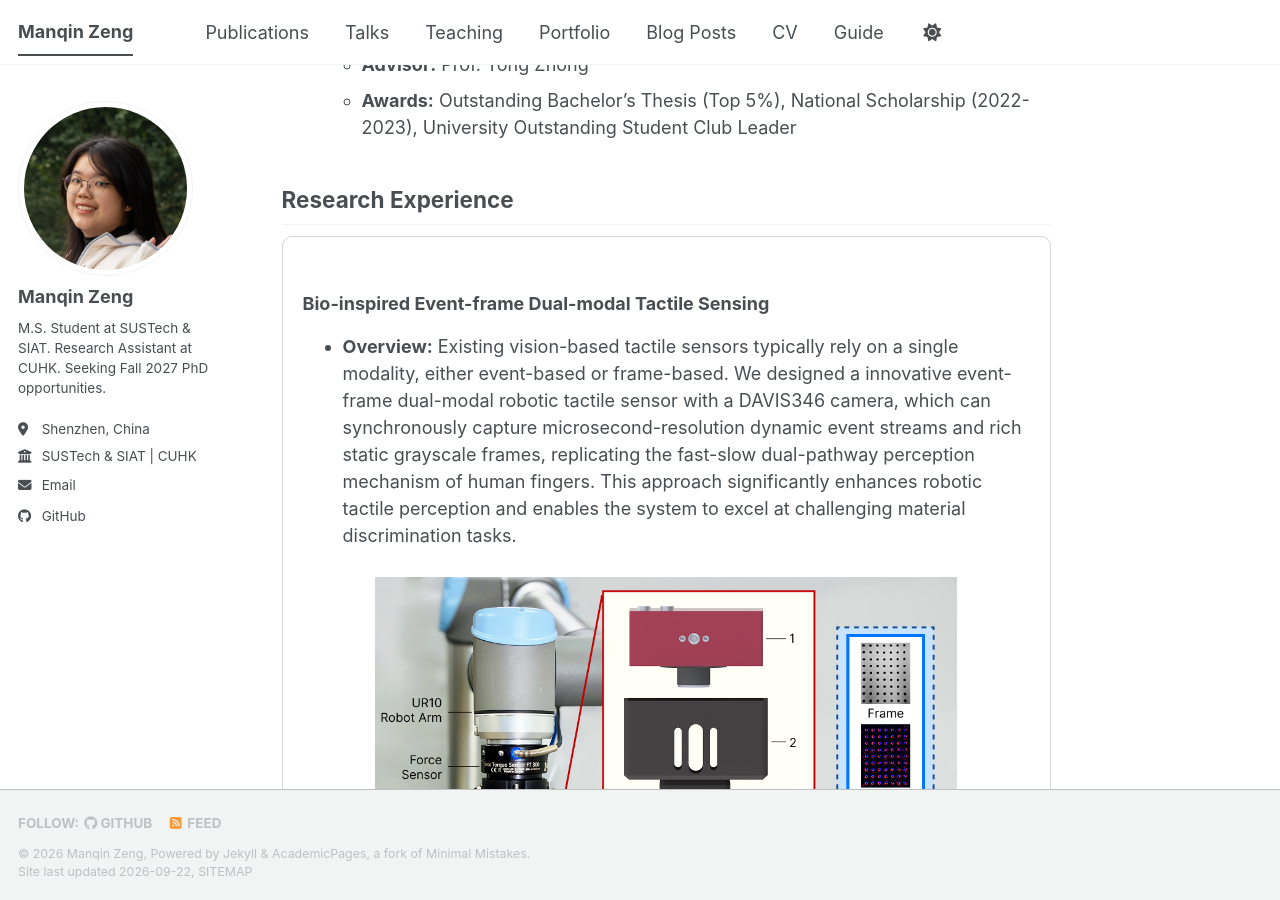
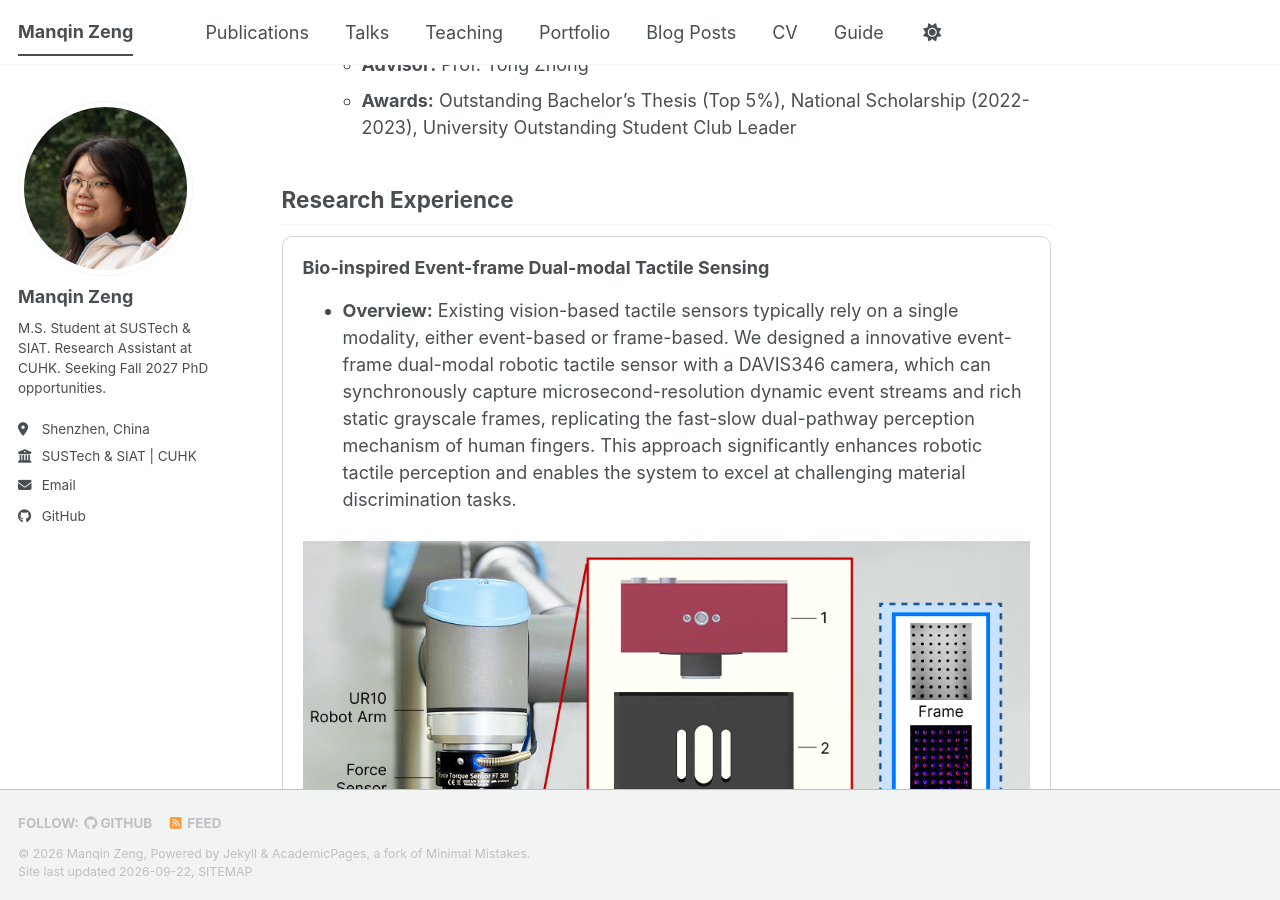
Before and after one commit to ZengManqin/ZengManqin.github.io, a Jekyll site: the page built from _pages/about.md, in a window 1280 px wide and 900 px high, scrolled down 1111 px. Built offline with Jekyll 4.4.1, drawn with Linux system fonts in a browser that asks for light colours; a style sheet for code colours, icons or effects is not loaded.

Commit message:
Update about.md

```diff
--- a/_pages/about.md
+++ b/_pages/about.md
@@ -38,14 +38,14 @@ I am currently a second-year Joint Master's student at the Southern University o
 ## Research Experience
 <div style="border: 1.5px solid #d1d5db; padding: 20px; border-radius: 10px; margin-bottom: 25px;" markdown="1">
 
-### Bio-inspired Event-frame Dual-modal Tactile Sensing
+<h3 style="margin-top: 0;">Bio-inspired Event-frame Dual-modal Tactile Sensing</h3>
 
 *   **Overview:**
     Existing vision-based tactile sensors typically rely on a single modality, either event-based or frame-based. We designed a innovative event-frame dual-modal robotic tactile sensor with a DAVIS346 camera, which can synchronously capture microsecond-resolution dynamic event streams and rich static grayscale frames, replicating the fast-slow dual-pathway perception mechanism of human fingers. This approach significantly enhances robotic tactile perception and enables the system to excel at challenging material discrimination tasks.
 
 <div align="center">
   <!-- 00.jpg -->
-  <img src="/images/00.jpg" width="80%" style="margin-top: 10px;">
+  <img src="/images/00.jpg" width="100%" style="margin-top: 10px;">
   <p style="font-size: 0.9em; color: gray;"><em>Figure 1: Event-frame dual modal robotic tactile sensor.</em></p>
 </div>
 
@@ -54,7 +54,7 @@ I am currently a second-year Joint Master's student at the Southern University o
 
 <div align="center">
   <!-- 1.jpg -->
-  <img src="/images/1.jpg" width="80%" style="margin-top: 10px; margin-bottom: 10px;">
+  <img src="/images/1.jpg" width="100%" style="margin-top: 10px; margin-bottom: 10px;">
   <p style="font-size: 0.9em; color: gray;"><em>Figure 2: The proposed multimodal fusion network architecture.</em></p>
 </div>
 
@@ -63,7 +63,7 @@ I am currently a second-year Joint Master's student at the Southern University o
 
 <div align="center">
   <!-- 2.jpg -->
-  <img src="/images/2.jpg" width="80%" style="margin-top: 10px; margin-bottom: 10px;">
+  <img src="/images/2.jpg" width="100%" style="margin-top: 10px; margin-bottom: 10px;">
   <p style="font-size: 0.9em; color: gray;"><em>Figure 3: Experiment on texture and stiffness classification tasks.</em></p>
 </div>
 
@@ -76,7 +76,7 @@ I am currently a second-year Joint Master's student at the Southern University o
 
 <div style="border: 1.5px solid #d1d5db; padding: 20px; border-radius: 10px; margin-bottom: 25px;" markdown="1">
 
-### Wrist-Fingertip Collaborative Perception for Snap-Fit Assembly
+<h3 style="margin-top: 0;">Wrist-Fingertip Collaborative Perception for Snap-Fit Assembly</h3>
 
 *   **Overview:**
     Investigated a collaborative perception framework utilizing a fingertip iontronic tactile sensor and a wrist-mounted six-axis force sensor. This approach aims to enhance robotic dexterity and reliability during the snap-fit assembly of Type-C and Type-A connectors.
```
